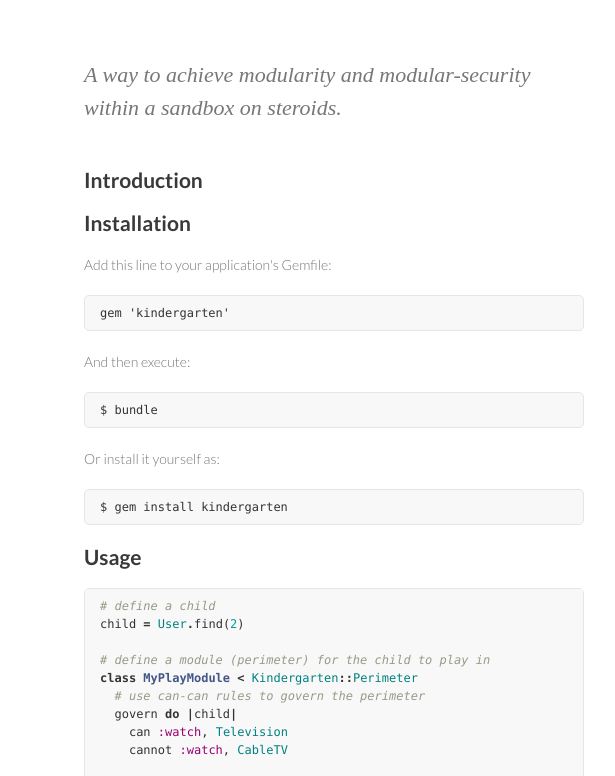
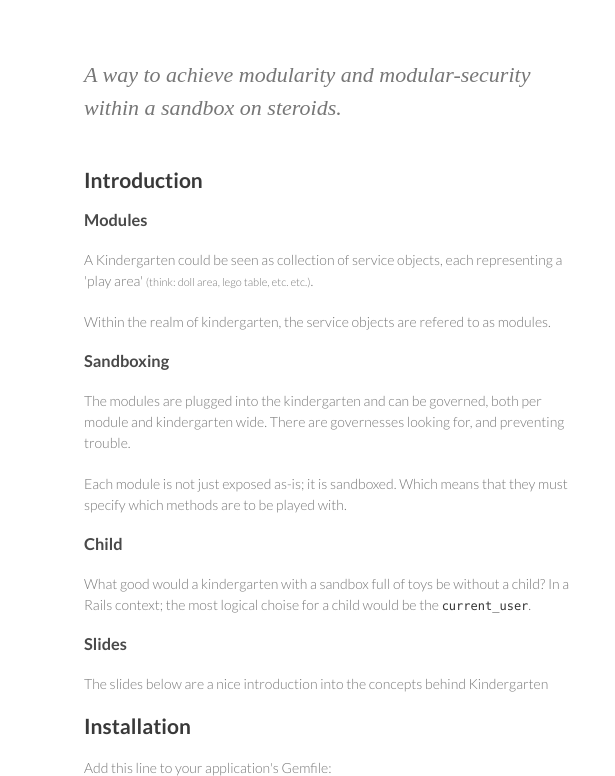
Before and after one commit to coffeeaddict/kindergarten, a plain HTML site: page index.html in a window 1280 px wide. Shown: the top 776 px of the page, 486-1101 px from the left. Drawn offline with Linux system fonts and the light colour scheme; a script that the page names is missing.

Commit message:
Updated introduction

```diff
--- a/index.html
+++ b/index.html
@@ -34,6 +34,35 @@
 <p class="quote">A way to achieve modularity and modular-security within a sandbox on steroids.</p>
 
 <h2>Introduction</h2>
+
+<h3>Modules</h3>
+
+<p>A Kindergarten could be seen as collection of service objects, each
+representing a 'play area' <small>(think: doll area, lego table, etc.
+  etc.)</small>.</p>
+
+<p>Within the realm of kindergarten, the service objects are refered to as
+modules.</p>
+
+<h3>Sandboxing</h3>
+
+<p>The modules are plugged into the kindergarten and can be governed, both per
+module and kindergarten wide. There are governesses looking for, and preventing
+trouble.</p>
+
+<p>Each module is not just exposed as-is; it is sandboxed. Which means that
+they must specify which methods are to be played with.</p>
+
+<h3>Child</h3>
+
+<p>What good would a kindergarten with a sandbox full of toys be without a
+child?  In a Rails context; the most logical choise for a child would be the
+<code>current_user</code>.</p>
+
+<h3>Slides</h3>
+
+<p>The slides below are a nice introduction into the concepts behind Kindergarten</p>
+
 <script async class="speakerdeck-embed" data-id="50890d9d65972f000201e0d7" data-ratio="1.3333333333333333" src="//speakerdeck.com/assets/embed.js"></script>
 
 
```
